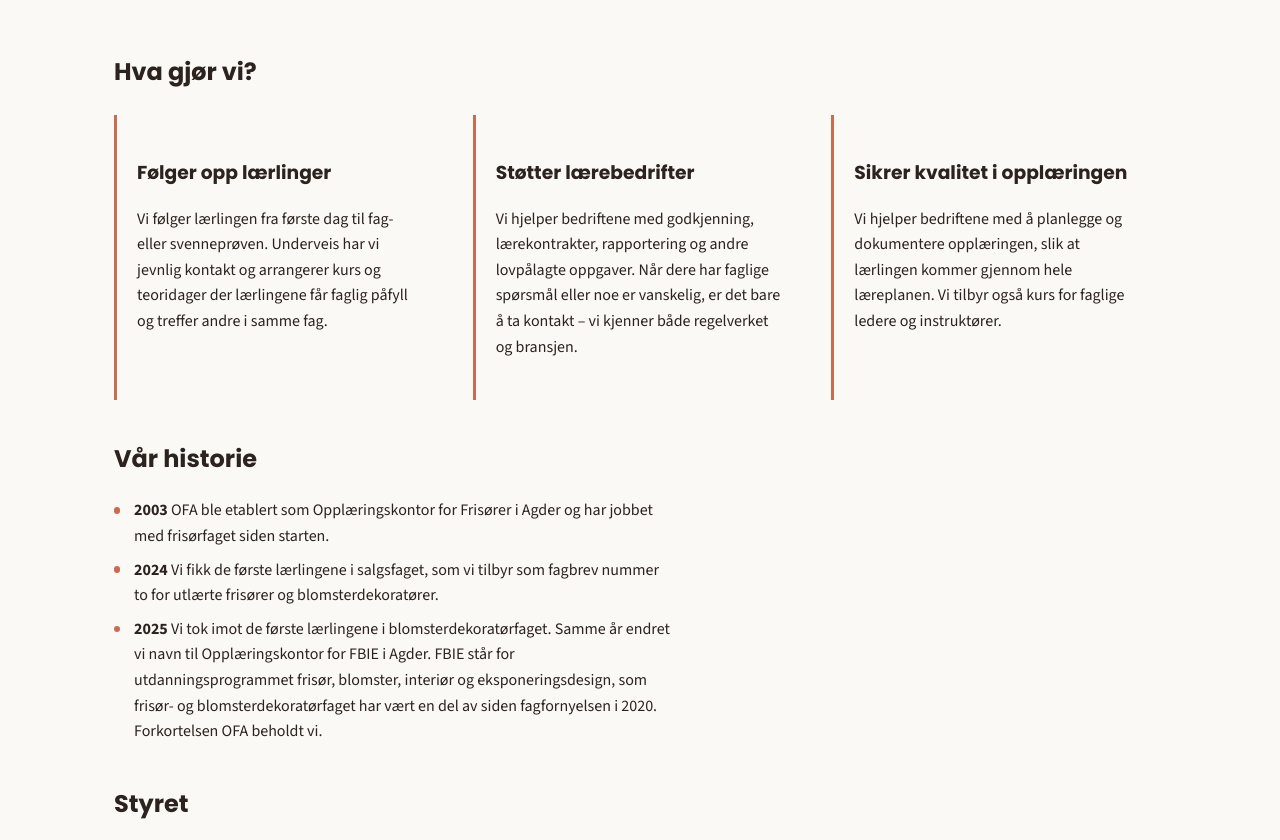
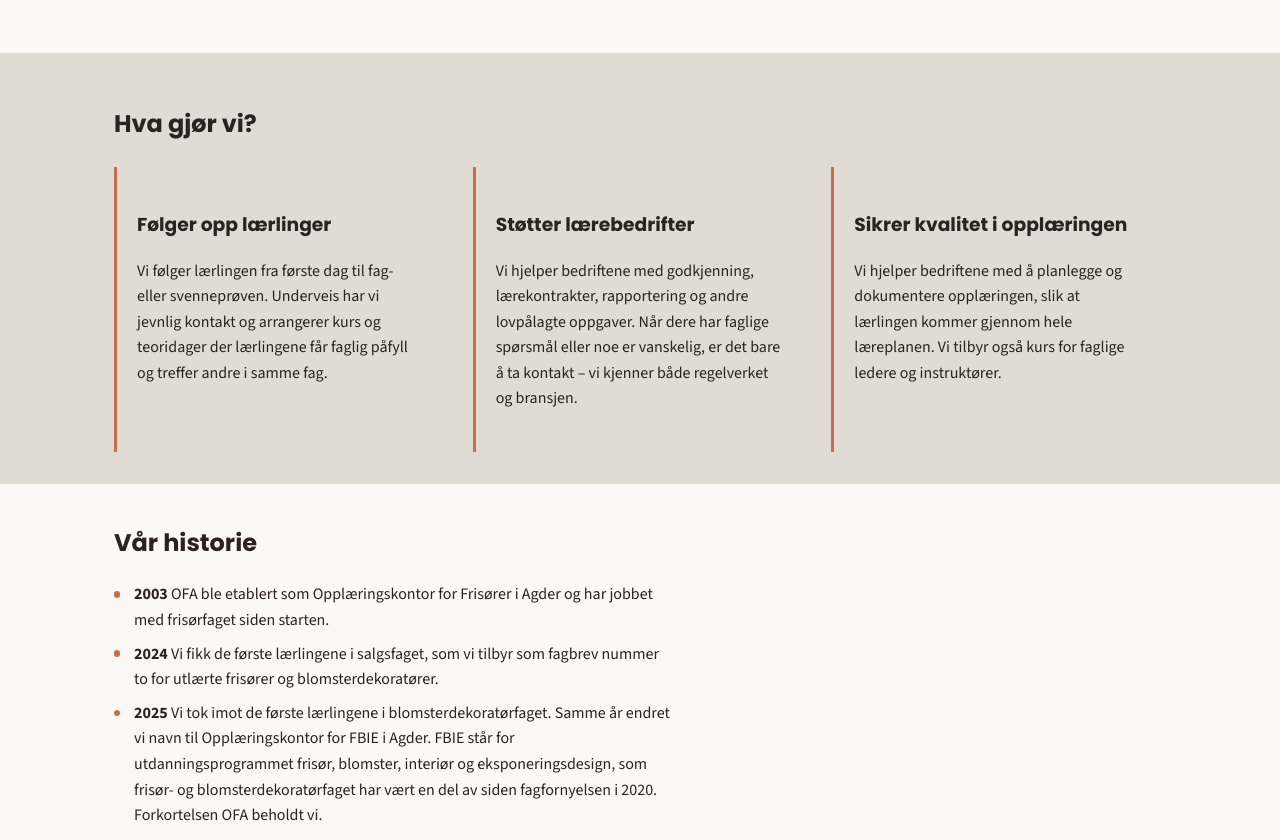
Before and after one commit to OFAAgder/ofa-nettside, a plain HTML site: page om-ofa.html in a window 1280 px wide. Shown: the part 978-1818 px from the top of the page. Drawn offline with Linux system fonts and the light colour scheme.

Commit message:
Fremhev Hva gjør vi på Om OFA med samme grå bakgrunn som tilsvarende seksjoner
Co-Authored-By: Claude Sonnet 5 <noreply@anthropic.com>

```diff
--- a/om-ofa.html
+++ b/om-ofa.html
@@ -69,7 +69,8 @@
       </div>
     </section>
 
-    <section id="hva-gjor-vi">
+    <section id="hva-gjor-vi" class="fremhevet-bakgrunn">
+      <div class="fremhevet-innhold">
         <h2>Hva gjør vi?</h2>
         <div class="card-grid">
           <div class="card">
@@ -83,6 +84,7 @@
           <div class="card">
             <h3>Sikrer kvalitet i opplæringen</h3>
             <p>Vi hjelper bedriftene med å planlegge og dokumentere opplæringen, slik at lærlingen kommer gjennom hele læreplanen. Vi tilbyr også kurs for faglige ledere og instruktører.</p>
+          </div>
         </div>
       </div>
     </section>
```
Also changed, not shown: 1 other file. Lines whose indentation alone changed are shown as unchanged.
